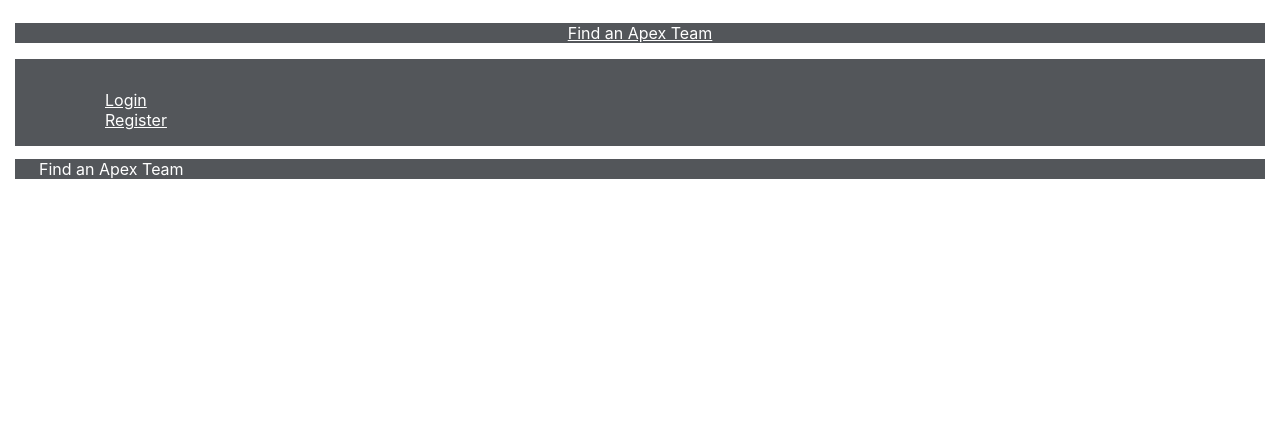
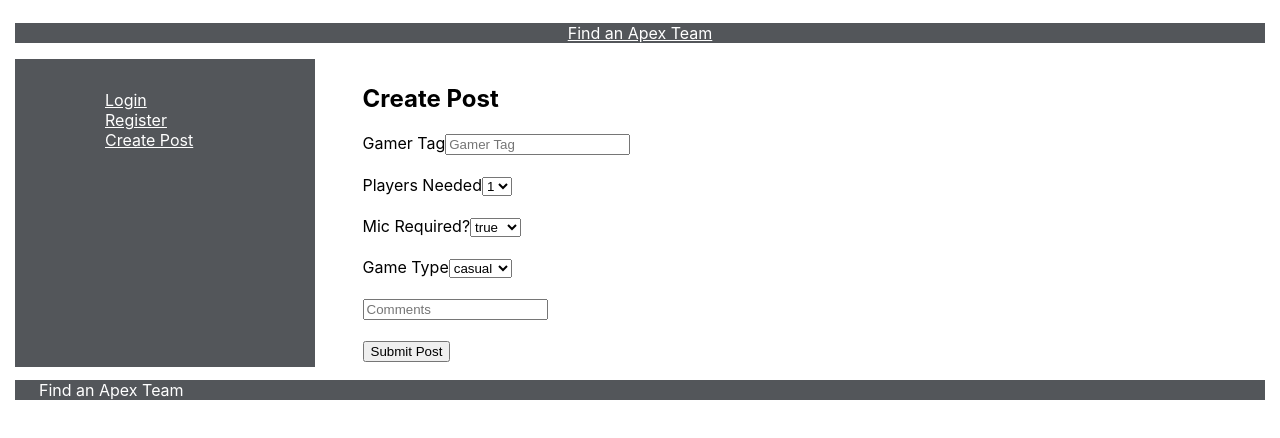
Before and after one commit to jasonsmith9962/redBadgeClient, a React (Create React App) app: page /createpost in a window 1280 px wide. Shown: the top 438 px of the page. Built offline with nearby package versions, Linux system fonts and the light colour scheme.

Commit message:
Create Post 75%

```diff
--- a/package.json
+++ b/package.json
@@ -3,6 +3,7 @@
   "version": "0.1.0",
   "private": true,
   "dependencies": {
+    "@material-ui/core": "^4.12.0",
     "@testing-library/jest-dom": "^5.14.1",
     "@testing-library/react": "^11.2.7",
     "@testing-library/user-event": "^12.8.3",
--- /dev/null
+++ b/src/containers/CreatePost.tsx
@@ -0,0 +1,124 @@
+import { render } from '@testing-library/react';
+import React, { Component } from 'react';
+import { Col, Button, Form, FormGroup, Label, Input, FormText } from 'reactstrap';
+
+type PostData = {
+    gamerTag: string,
+    playersNeeded: number,
+    micRequired: boolean,
+    type: string,
+    comments: string,
+}
+
+type AcceptedProps = {
+    // updateToken: (newToken: string) => void
+}
+
+export default class CreatePost extends Component<AcceptedProps, PostData> {
+    constructor(props: AcceptedProps) {
+        super(props)
+        this.state = {
+            gamerTag: '',
+            playersNeeded: 0,
+            micRequired: true,
+            type: '',
+            comments: ''
+        }
+    }
+
+
+    handleCreate = (event: any) => {
+        event.preventDefault();
+
+        fetch('http://jas-team-apex.herokuapp.com/posts/create', {
+            method: 'POST',
+            body: JSON.stringify({ posts: { gamerTag: this.state.gamerTag, playersNeeded: this.state.playersNeeded, micRequired: this.state.micRequired, type: this.state.type, comments: this.state.comments } }),
+            headers: new Headers({
+                'Content-Type': 'application/json'
+            })
+        }).then(
+            (response) => response.json()
+        ).then((data) => {
+            // this.props.updateToken(data.sessionToken)
+        })
+    }
+
+
+    handleGtInput(event: any) {
+        this.setState({
+            gamerTag: event.target.value
+        })
+    }
+
+    handlePnInput(event: any) {
+        this.setState({
+            playersNeeded: event.target.value
+        })
+    }
+    handleMrInput(event: any) {
+        this.setState({
+            playersNeeded: event.target.value
+        })
+    }
+    handleTypeInput(event: any) {
+        this.setState({
+            type: event.target.value
+        })
+    }
+    handleCommentsInput(event: any) {
+        this.setState({
+            comments: event.target.value
+        })
+    }
+
+
+render() {
+    return(
+            <div className ='main'>
+            <div className='mainDiv'>
+                <Form>
+
+                    <h2>Create Post</h2>
+                    <FormGroup>
+                        <Label>Gamer Tag</Label>
+                    <Input placeholder='Gamer Tag' type="text" onChange={this.handleGtInput.bind(this)} />
+                    </FormGroup>
+                    <br />
+                    <FormGroup>
+                        <Label>Players Needed</Label>
+                    <Input placeholder='Players Needed' type="select" onChange={this.handlePnInput.bind(this)}>
+                    <option>1</option>
+                    <option>2</option>
+                    <option>3</option>
+                    </Input>
+                    </FormGroup>
+                    <br />
+                    <FormGroup>
+                        <Label>Mic Required?</Label>
+                    <Input placeholder='Mic Required?' type="select" onChange={this.handleMrInput.bind(this)}>
+                    <option>true</option>
+                    <option>false</option>
+                    </Input>
+                    </FormGroup>
+                    <br />
+                    <FormGroup>
+                        <Label>Game Type</Label>
+                    <Input placeholder='Game Type' type="select" onChange={this.handleTypeInput.bind(this)}>
+                    <option>casual</option>
+                    <option>ranked</option>
+                    </Input>
+                    </FormGroup>
+                    <br />
+                    <FormGroup>
+                    <Input placeholder='Comments' type="text" onChange={this.handleGtInput.bind(this)} />
+                    </FormGroup>
+                    <br />
+                    <Button onClick={this.handleCreate}>Submit Post</Button>
+
+                </Form>
+            </div>
+            </div>
+
+        )
+    }
+}
--- a/src/pages/Sidebar.tsx
+++ b/src/pages/Sidebar.tsx
@@ -6,6 +6,10 @@
 } from 'react-router-dom';
 import LoginForm from '../containers/LoginForm';
 import RegisterForm from '../containers/RegisterForm';
+import CreatePost from '../containers/CreatePost';
+
+
+
 type AcceptedProps = {
     updateToken: (newToken: string) => void
 }
@@ -20,6 +24,7 @@
                 <ul className='sidebar-list list-unstyled'>
                     <li><Link to='/loginform'>Login</Link></li>
                     <li><Link to='/registerform'>Register</Link></li>
+                    <li><Link to='/createpost'>Create Post</Link></li>
                 </ul>
             </div>
 
@@ -27,6 +32,7 @@
             <Switch>
             <Route exact path='/loginform'><LoginForm updateToken={props.updateToken}/></Route>
             <Route exact path='/registerform'><RegisterForm updateToken={props.updateToken}/></Route>
+            <Route exact path='/createpost'><CreatePost /></Route>
             </Switch>
         </div>
         </div>
```
Also changed, not shown: 1 other file (tests, documents, lock files or other folders).
